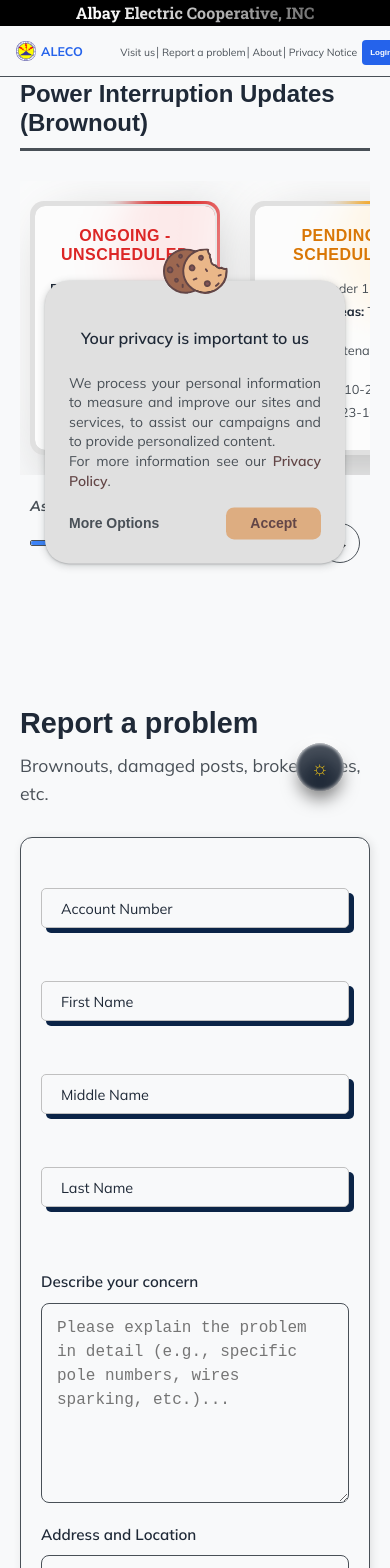
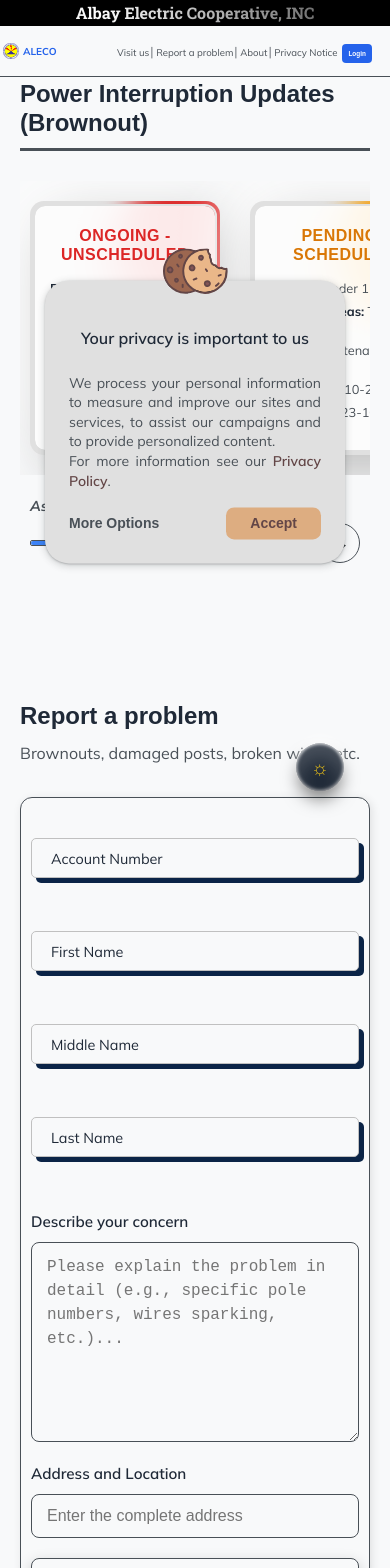
Before and after one commit to zeusgitDev16/ALECO-PIS, a React (Vite) app in the folder ALECO_PIS/: page / in a window 390 px wide. Shown: the top 1568 px of the page. Built offline with nearby package versions, Linux system fonts and the light colour scheme; a web font is replaced by a local one.

Commit message:
morning feb 18

```diff
--- a/ALECO_PIS/src/CSS/Navbar.css
+++ b/ALECO_PIS/src/CSS/Navbar.css
@@ -41,12 +41,9 @@
 
 .nav-container {
   width: 100%;
-  max-width: 1200px;
-  margin: 0 auto;
   display: flex;
   justify-content: space-between;
   align-items: center;
-  padding: 0 10px;
   height: 60px;
 }
 
@@ -213,6 +210,25 @@
   }
 }
 
+/* 3. Extra Small Mobile View (Screens smaller than 400px) */
+@media (max-width: 400px) {
+  .navbar {
+    padding: 0 0.2rem;
+  }
+  .Aleco-Logo {
+    transform: scale(0.4);
+    margin-right: -90px; /* Adjust if needed */
+  }
+  .nav-item {
+    font-size: 0.6rem;
+  }
+  .main-login-btn {
+    font-size: 0.4rem;
+    padding: 6px;
+  }
+}
+
+
 .logo-height {
   height: 40px;
   width: 40px;
--- a/ALECO_PIS/src/CSS/ReportaProblem.css
+++ b/ALECO_PIS/src/CSS/ReportaProblem.css
@@ -388,6 +388,7 @@
   .report-upload-column {
     width: 100%; /* Every column takes full width */
     max-width: none;
+    min-width: 0;
   }
 
   .concern-field {
@@ -403,3 +404,18 @@
     width: 100%;
   }
 }
+
+@media (max-width: 400px) {
+  .report-main-card {
+    padding: 10px;
+  }
+  .report-content-wrapper {
+    gap: 20px;
+  }
+  .report-title {
+    font-size: 1.5rem;
+  }
+  .report-description {
+    font-size: 1rem;
+  }
+}
```
